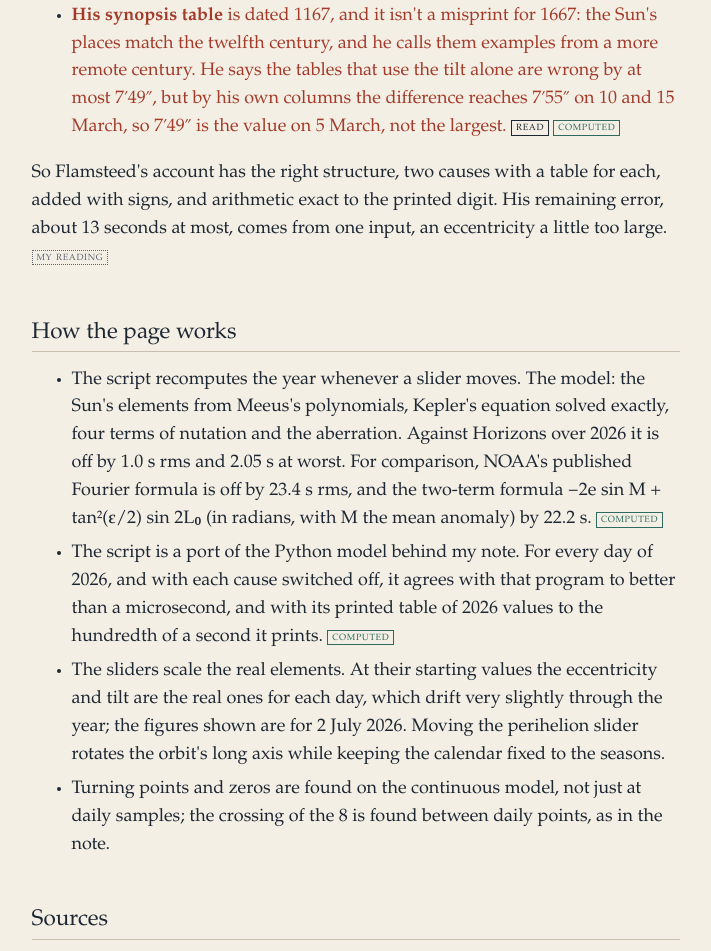
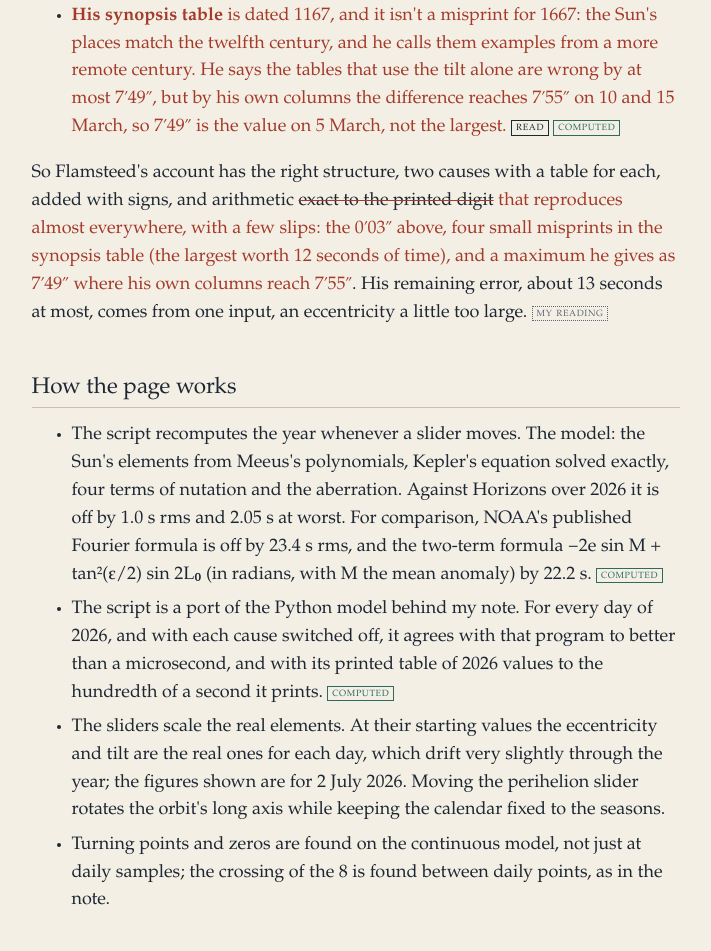
Before and after one commit to kevinencore7/kevinencore7.github.io, a plain HTML site: page explorations/analemma.html in a window 1280 px wide. Shown: the part 6046-6997 px from the top of the page, without its empty margins (217-928 px from the left). Drawn offline with Linux system fonts and the light colour scheme.

Commit message:
analemma: correct the Flamsteed arithmetic sentence (in red); log entry 23 Nov

```diff
--- a/explorations/analemma.html
+++ b/explorations/analemma.html
@@ -141,7 +141,7 @@
     <li><strong>Street's "Caroline" tables</strong>, he says, are wrong by fifteen minutes and sometimes more all through March. They get the eccentricity term's sign reversed, which makes the error twice that term: 15.2 to 15.9 minutes. <span class="m m-c">computed</span></li>
     <li><ins class="red"><span class="vh">Added on re-check: </span><strong>His synopsis table</strong> is dated 1167, and it isn't a misprint for 1667: the Sun's places match the twelfth century, and he calls them examples from a more remote century. He says the tables that use the tilt alone are wrong by at most 7′49″, but by his own columns the difference reaches 7′55″ on 10 and 15 March, so 7′49″ is the value on 5 March, not the largest. <span class="m m-f">read</span> <span class="m m-c">computed</span></ins></li>
   </ul>
-  <p>So Flamsteed's account has the right structure, two causes with a table for each, added with signs, and arithmetic exact to the printed digit. His remaining error, about 13 seconds at most, comes from one input, an eccentricity a little too large. <span class="m m-i">my reading</span></p>
+  <p>So Flamsteed's account has the right structure, two causes with a table for each, added with signs, and arithmetic <del><span class="vh">Struck out: </span>exact to the printed digit</del> <ins class="red"><span class="vh">Corrected: </span>that reproduces almost everywhere, with a few slips: the 0′03″ above, four small misprints in the synopsis table (the largest worth 12 seconds of time), and a maximum he gives as 7′49″ where his own columns reach 7′55″</ins>. His remaining error, about 13 seconds at most, comes from one input, an eccentricity a little too large. <span class="m m-i">my reading</span></p>
 
   <h2>How the page works</h2>
   <ul>
```
Also changed, not shown: log.html (+1 -0 lines).
